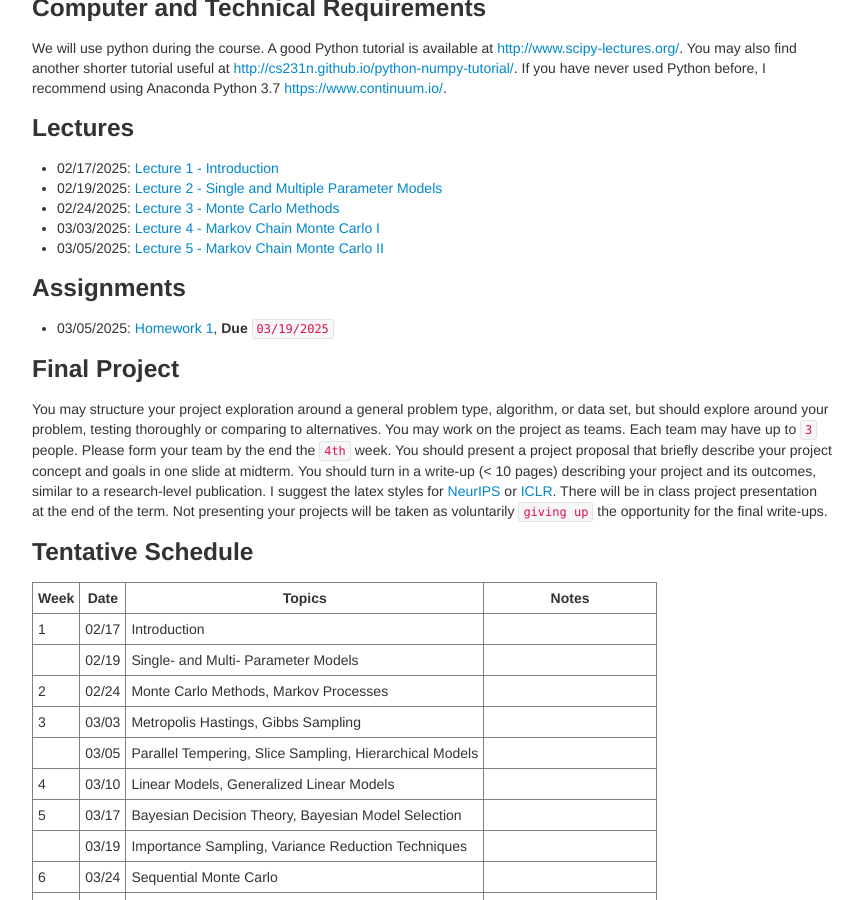
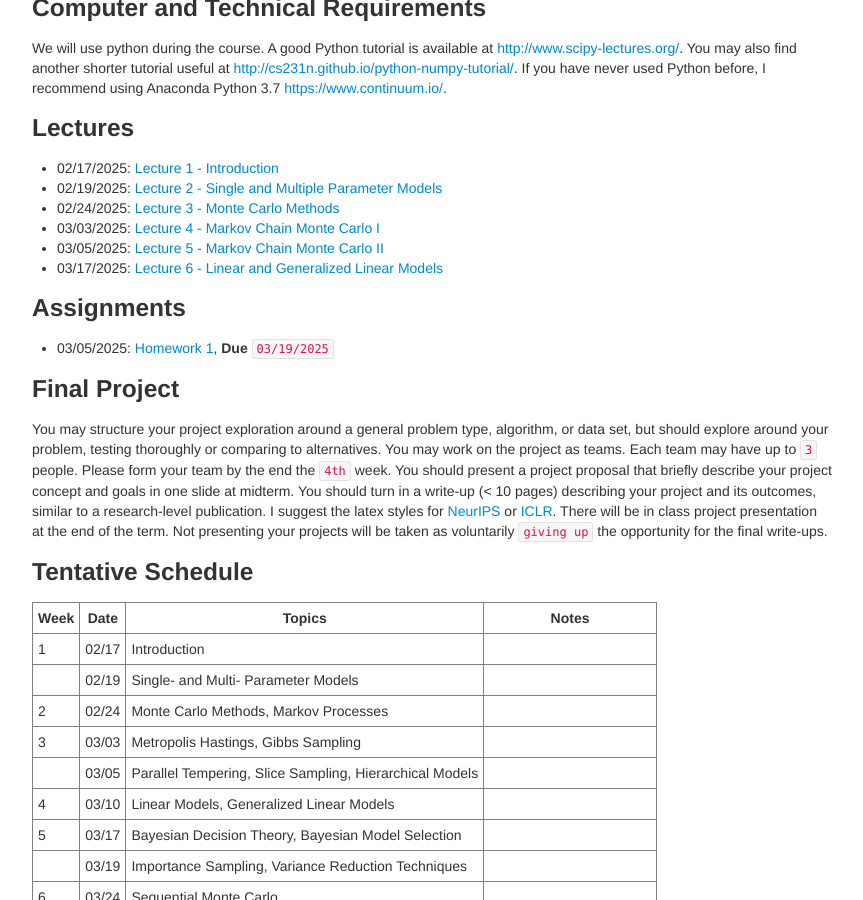
Before and after one commit to zcrabbit/zcrabbit.github.io, a Jekyll site: the page built from courses/btc-s25.md, in a window 1280 px wide and 900 px high, scrolled down 1015 px. Shown: the whole window, without its empty margins (208-1071 px from the left). Built offline with Jekyll 4.4.1, drawn with Linux system fonts in a browser that asks for light colours.

Commit message:
lecture 6 out

```diff
--- a/courses/btc-s25.md
+++ b/courses/btc-s25.md
@@ -45,6 +45,7 @@ We will use python during the course. A good Python tutorial is available at <ht
 - 02/24/2025: [Lecture 3 - Monte Carlo Methods]({{sites.baseurl}}/static/slides/btc_spring25/lec03.pdf)
 - 03/03/2025: [Lecture 4 - Markov Chain Monte Carlo I]({{sites.baseurl}}/static/slides/btc_spring25/lec04.pdf)
 - 03/05/2025: [Lecture 5 - Markov Chain Monte Carlo II]({{sites.baseurl}}/static/slides/btc_spring25/lec05.pdf)
+- 03/17/2025: [Lecture 6 - Linear and Generalized Linear Models]({{sites.baseurl}}/static/slides/btc_spring25/lec06.pdf)
 
 
 
```
Also changed, not shown: 1 other file.
